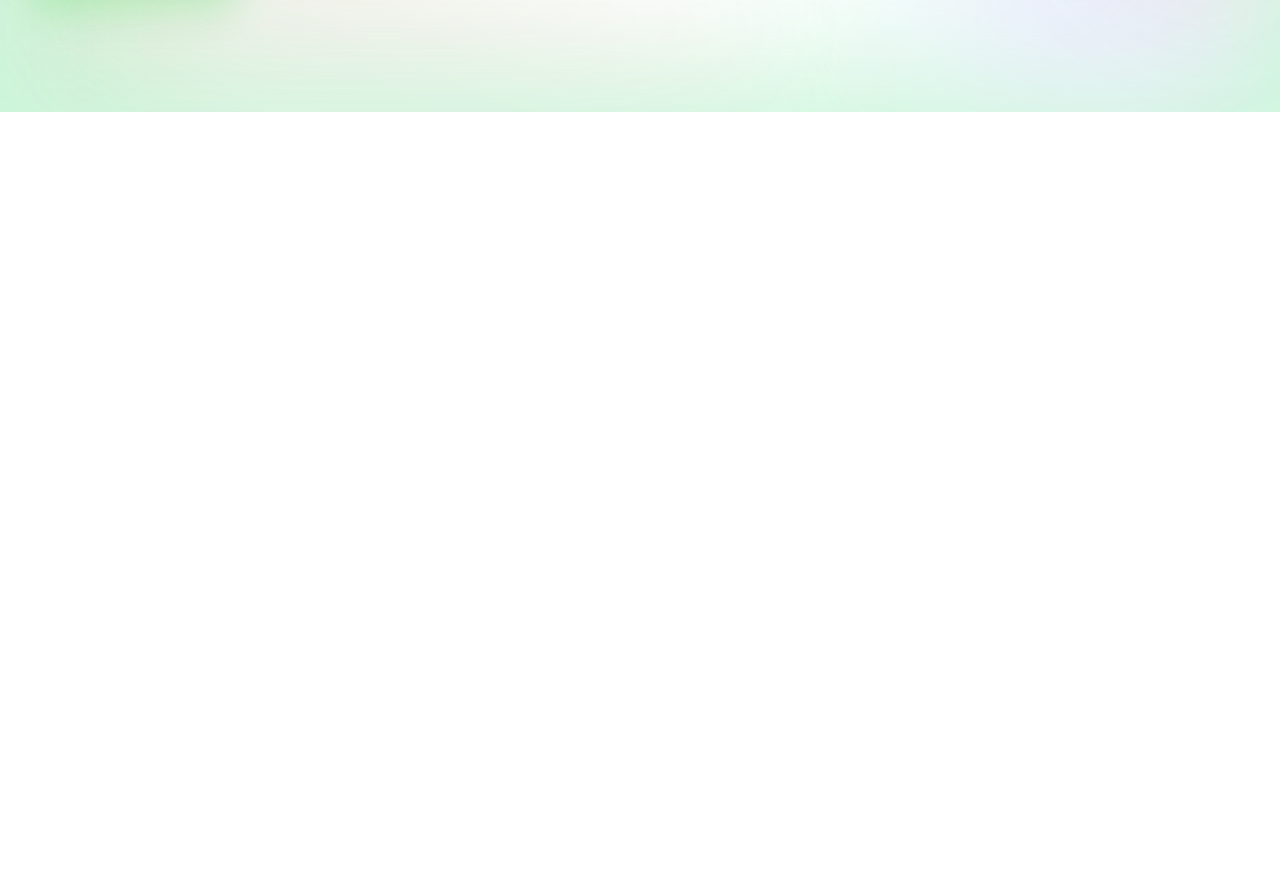
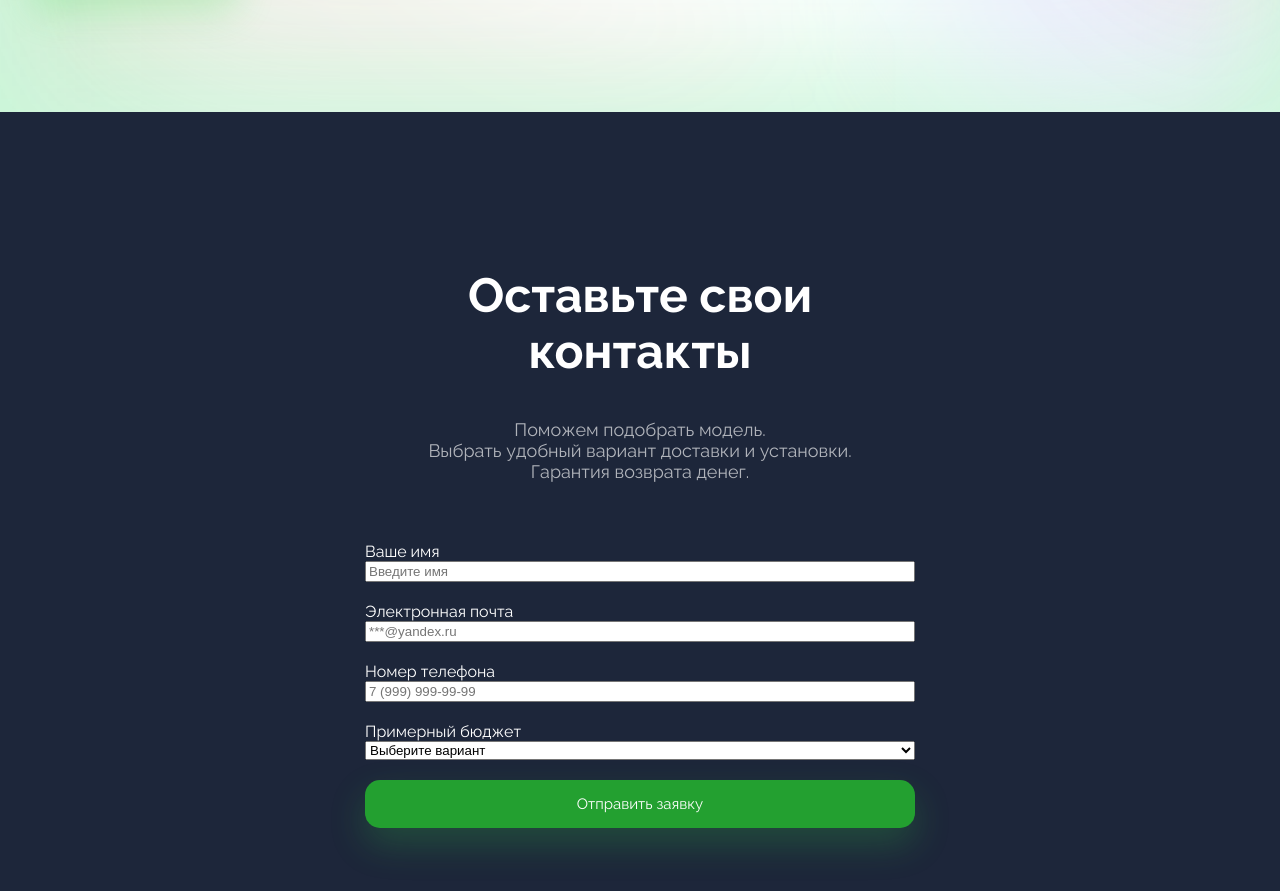
Before and after one commit to NafisZaydullin/green-corp-landing, a plain HTML site: page index.html in a window 1280 px wide. Shown: the part 709-1600 px from the top of the page. Before the commit the page ends 821 px from the top, so only its background shows below. Drawn offline with Linux system fonts and the light colour scheme.

Commit message:
second_commit

```diff
--- a/index.html
+++ b/index.html
@@ -24,5 +24,40 @@
                 <img class="about__image" src="img/solar-panel.png">
         </div>
     </section>
+
+    <section class="form">
+        <div class="form__container">
+            <h1>Оставьте свои контакты</h1>
+            <p>Поможем подобрать модель. <br>
+                Выбрать удобный вариант доставки и установки. <br>
+                Гарантия возврата денег. <br>
+            </p>
+            <form>
+                <div class="form__group">
+                    <label for="name">Ваше имя</label>
+                    <input type="text" placeholder="Введите имя" id="name">
+                </div>
+                <div class="form__group">
+                    <label for="email">Электронная почта</label>
+                    <input type="email" placeholder="***@yandex.ru" id="email">
+                </div>
+                <div class="form__group">
+                    <label for="phone">Номер телефона</label>
+                    <input type="tel" placeholder="7 (999) 999-99-99" id="phone">
+                </div>
+                <div class="form__group">
+                    <label for="budget">Примерный бюджет</label>
+                    <select id="budget">
+                        <option>Выберите вариант</option>
+                        <option value="10-30">10 000₽ – 30 000₽</option>
+                        <option value="30-60">30 000₽ – 60 000₽</option>
+                        <option value="60-100">60 000₽ – 100 000₽</option>
+                        <option value="100+">100 000₽</option>
+                    </select>
+                </div>
+                <button class="form__submit" type="submit">Отправить заявку</button>
+            </form>
+        </div>
+    </section>
 </body>
 </html>
--- a/main.css
+++ b/main.css
@@ -79,3 +79,39 @@ button {
 .about__info {
     max-width: 550px;
 }
+
+.form__container {
+    width: 550px;
+}
+
+.form {
+    background-color: #1D263A;
+    color: #fff;
+    padding-top: 115px;
+    padding-bottom: 115px;
+    text-align: center;
+    display: flex;
+    justify-content: center;
+    align-items: center;
+}
+
+.form h1 {
+    font-size: 48px;
+}
+
+.form p {
+    font-size: 18px;
+    opacity: 0.65;
+}
+
+.form__group {
+    display: flex;
+    flex-direction: column;
+    text-align: left;
+}
+
+.form form {
+    display: grid;
+    grid-gap: 20px;
+    margin-top: 60px;
+}
```
